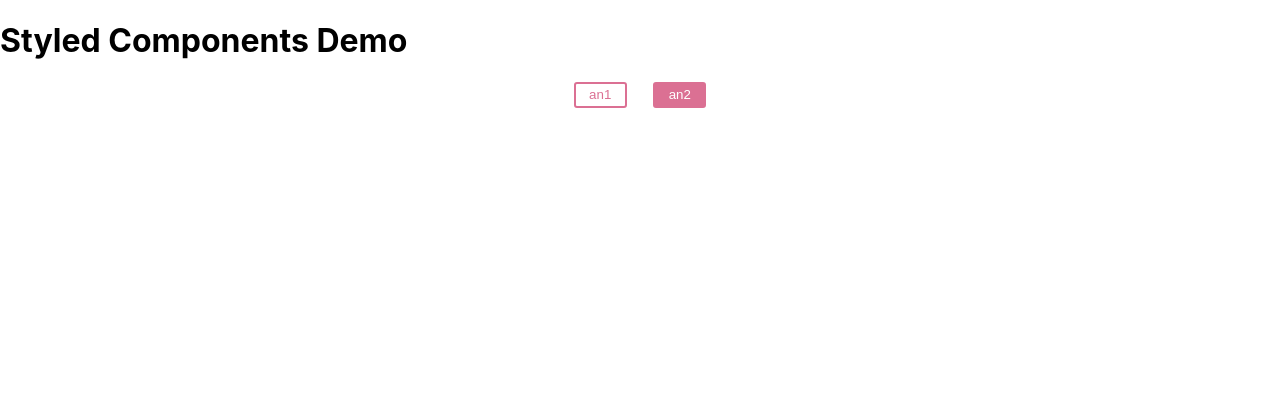
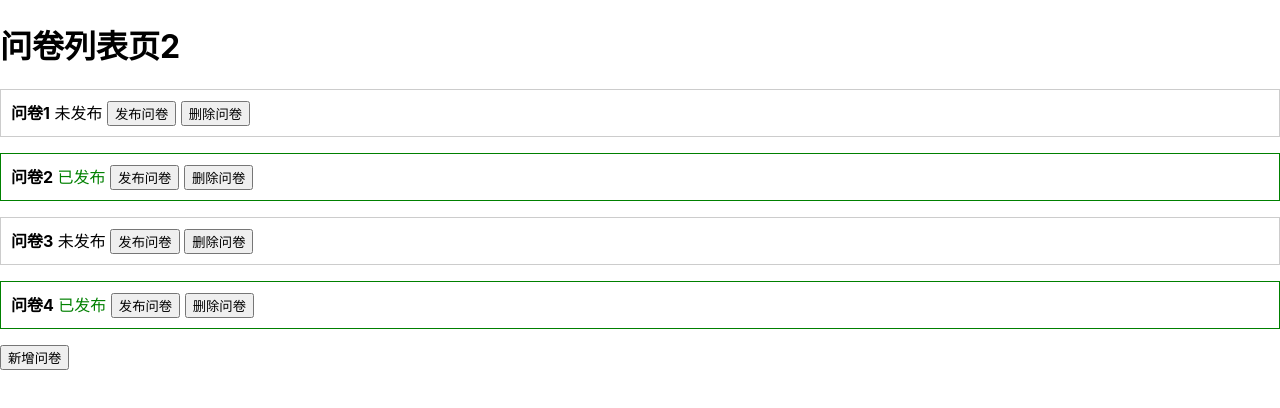
Before and after one commit to gtodr/survey-craft, a React (Create React App) app: page / in a window 1280 px wide. Shown: the top 408 px of the page. Built offline with nearby package versions, Linux system fonts and the light colour scheme.

Commit message:
chore: updated README

```diff
--- a/src/App.tsx
+++ b/src/App.tsx
@@ -1,16 +1,16 @@
 import React from 'react'
 // import './App.css'
 // import List1 from './List1'
-// import List2 from './List2'
+import List2 from './List2'
 // import Demo from './immerDemo'
-import Demo from './StyledComponentsDemo'
+// import Demo from './StyledComponentsDemo'
 
 function App() {
   return (
     <div className="App">
       {/* <List1 /> */}
-      {/* <List2 /> */}
-      <Demo />
+      <List2 />
+      {/* <Demo /> */}
     </div>
   )
 }
```
Also changed, not shown: 1 other file (tests, documents, lock files or other folders).
